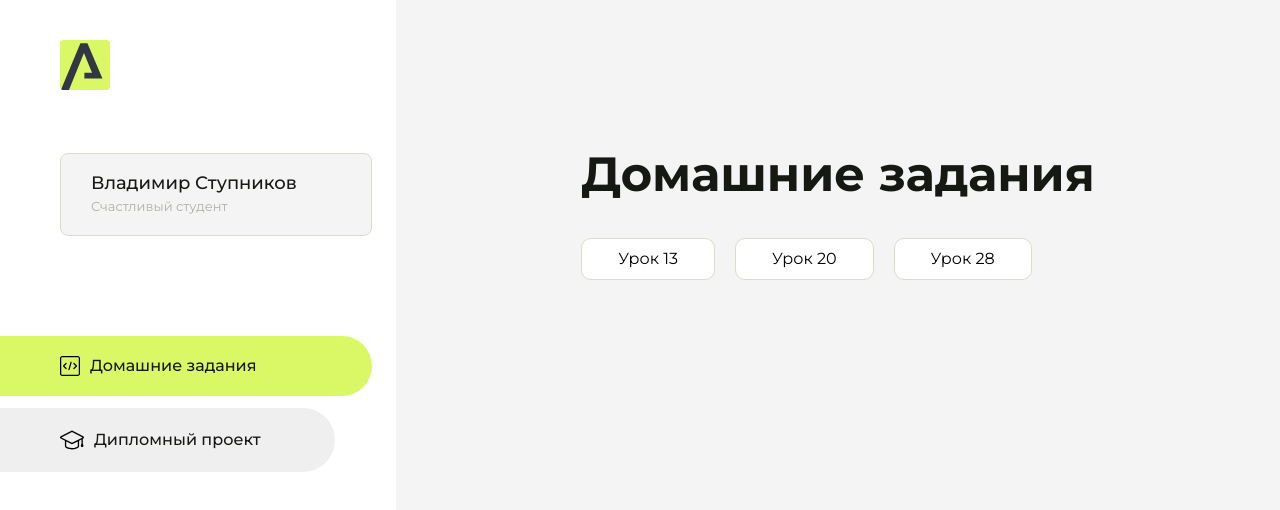
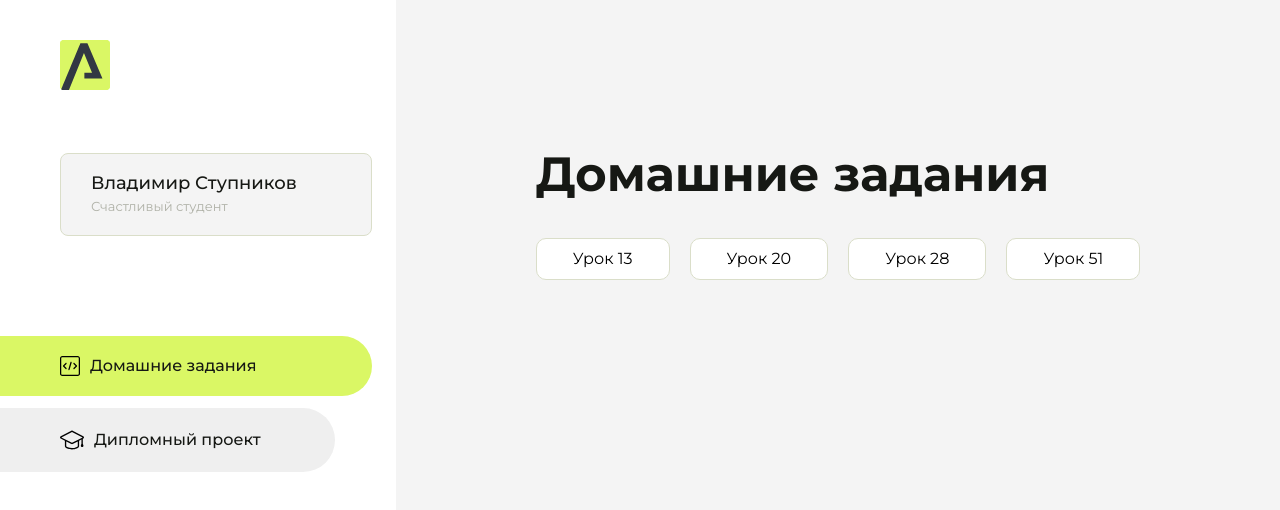
Before and after one commit to Vladimir-vam/homework, a plain HTML site: page index.html in a window 1280 px wide. Drawn offline with Linux system fonts and the light colour scheme.

Commit message:
Update index.html

```diff
--- a/index.html
+++ b/index.html
@@ -101,6 +101,9 @@
                     <li class="content__list-item">
                         <a href="hacker whit/index.html">Урок 28</a>
                     </li>
+                    <li class="content__list-item">
+                        <a href="hacker whit/index.html">Урок 51</a>
+                    </li>
                 </ul>
             </div>
             <div class="content__block hidden" id="diplomBlock">
```
